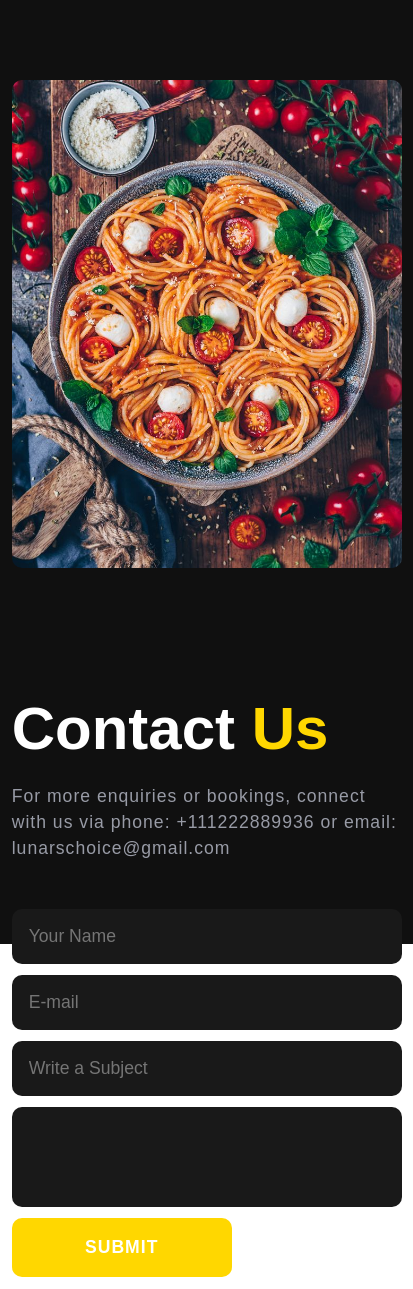
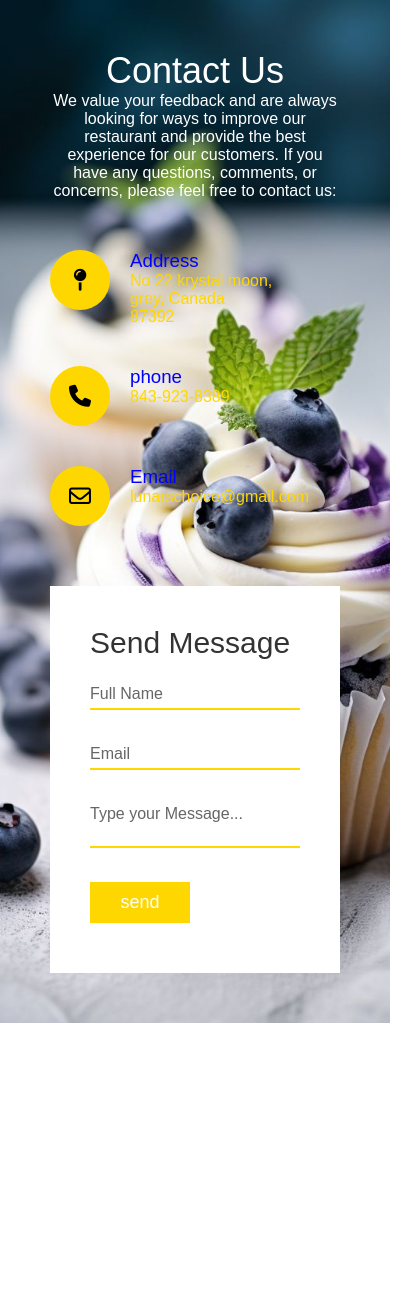
Before and after one commit to favourInyangii/LUNARS-CHOICE, a plain HTML site: page contact.html in a window 390 px wide. Shown: the whole page, 413 px wide, since content can reach past the window. After the commit the page ends 1023 px from the top, so only its background shows below. Drawn offline with Linux system fonts and the light colour scheme.

Commit message:
making the contact page responsive

```diff
--- a/contact.html
+++ b/contact.html
@@ -1,22 +1,57 @@
-<link rel="stylesheet" href="css/style.css">
-<!--contact section-->
+<!DOCTYPE html>
+<head><link rel="stylesheet" href="https://cdnjs.cloudflare.com/ajax/libs/font-awesome/6.5.1/css/all.min.css" integrity="sha512-DTOQO9RWCH3ppGqcWaEA1BIZOC6xxalwEsw9c2QQeAIftl+Vegovlnee1c9QX4TctnWMn13TZye+giMm8e2LwA==" crossorigin="anonymous" referrerpolicy="no-referrer" />
+    <link rel="stylesheet" href="css/contact.css">
+</head>
 <section class="contact">
-    <div class="contact-form">
-        <h1>Contact <span>Us</span></h1>
-        <p>For more enquiries or bookings, connect with us via phone: +111222889936
-            or email: lunarschoice@gmail.com
-        </p>
-        <form action="">
-            <input type="" placeholder="Your Name" required>
-            <input type="email" name="email" id="" placeholder="E-mail" required>
-            <input type="" placeholder="Write a Subject" required>
-            <textarea name="" id="" cols="30" rows="10" placeholder="Your Message">
-
-            </textarea>
-            <input type="submit" name="" value="submit" class="btn">
-        </form>
+    <div class="content">
+<h2>Contact Us</h2>
+<p>We value your feedback and are always looking for ways to improve our restaurant and provide the best experience for our customers. If you have any questions, comments, or concerns, please feel free to contact us:
+</p>
     </div>
-    <div class="contact-img">
-        <img src="res/Vegan Pasta Recipes.jpeg" height="200px">
+    <div class="container">
+        <div class="contactInfo">
+            <div class="box">
+                <div class="icon"><i class="fa-solid fa-map-pin"></i></i></div>
+                <div class="text">
+                    <h3>Address</h3>
+                    <p>No 22 krystal moon, <br> grey, Canada<br>87392</p>
+                </div>
+            </div>
+            <div class="box">
+                <div class="icon"><i class="fa-solid fa-phone"></i></div>
+                <div class="text">
+                    <h3>phone</h3>
+                    <p>843-923-8389</p>
+                </div>
+            </div>
+            <div class="box">
+                <div class="icon"><i class="fa-regular fa-envelope"></i></i></div>
+                <div class="text">
+                    <h3>Email</h3>
+                    <p>lunarschoice@gmail.com</p>
+                </div>
+            </div>
+        </div>
+        <div class="contactForm">
+            <form>
+                <h2>Send Message</h2>
+                <div class="inputBox">
+                    <input type="text" name="username"required="required">
+                    <span>Full Name</span>
+                </div>
+                <div class="inputBox">
+                    <input type="text" name="Email"  required="required">
+                    <span>Email</span>
+                </div>
+                <div class="inputBox">
+                    <textarea required="required"></textarea>
+                    <span>Type your Message...</span>
+                </div>
+                <div class="inputBox">
+                    <input type="submit" name="submit" value="send">
+                </div>
+            </form>
+        </div>
     </div>
 </section>
+</html>
--- /dev/null
+++ b/css/contact.css
@@ -0,0 +1,140 @@
+*{
+    margin: 0;
+    padding: 0;
+    box-sizing: border-box;
+    font-family: 'poppins', sans-serif;
+}
+.contact{
+    position: relative;
+    min-height: 100vh;
+    padding: 50px 100px;
+    display: flex;
+    justify-content: center;
+    align-items: center;
+    flex-direction: column;
+    background: url(../res/White\ Chocolate\ Blueberry\ Cupcakes\ [45\ Minutes].jpeg);
+    background-size: cover;
+}
+.contact .content{
+    max-width: 800px;
+    text-align: center;
+}
+.contact .content h2{
+    font-size: 36px;
+    font-weight: 500;
+    color: #fff;
+}
+.contact .content p{
+    font-weight: 300;
+    color: #fff;
+}
+.container{
+    width: 100%;
+    display: flex;
+    justify-content: center;
+    align-items: center;
+    margin-top: 30px;
+}
+.container .contactInfo{
+    width: 50%;
+    display: flex;
+    flex-direction: column;
+}
+.container .contactInfo .box{
+    position: relative;
+    padding: 20px 0;
+    display: flex;
+}
+.container .contactInfo .box .icon{
+    min-width: 60px;
+    height: 60px;
+    background: gold;
+    display: flex;
+    justify-content: center;
+    align-items: center;
+    border-radius: 50%;
+    font-size: 22px;
+}
+.container .contactInfo .box .text{
+    display: flex;
+    margin-left: 20px;
+    font-size: 16px;
+    color: gold;
+    flex-direction: column;
+    font-weight: 300;
+}
+.container .contactInfo .box .text h3{
+    font-weight: 500;
+    color: blue;
+}
+.contactForm{
+    width: 40%;
+    padding: 40px;
+    background: #fff;
+}
+.contactForm h2{
+    font-size: 30px;
+    color: #333;
+    font-weight: 500;
+}
+.contactForm .inputBox{
+    position: relative;
+    width: 100%;
+    margin-top: 10px;
+}
+.contactForm .inputBox input,
+.contactForm .inputBox textarea
+{
+    width: 100%;
+    padding: 5px 0;
+    font-size: 16px;
+    margin: 10px 0;
+    border: none;
+    border-bottom: 2px solid gold;
+    outline: none;
+    resize: none;
+}
+.contactForm .inputBox span{
+    position: absolute;
+    left: 0;
+    padding: 5px 0;
+    font-size: 16px;
+    margin: 10px 0;
+    pointer-events: none;
+    transition: 0.5s;
+    color: #666;
+}
+.contactForm .inputBox input:focus~span,
+.contactForm .inputBox input:valid~span,
+.contactForm .inputBox textarea:focus~span,
+.contactForm .inputBox textarea:valid~span
+{
+    color: blue;
+    font-size: 12px;
+    transform: translateY(-20px);
+}
+.contactForm .inputBox input[type="submit"]{
+    width: 100px;
+    background: gold;
+    color: #fff;
+    border: none;
+    cursor: pointer;
+    padding: 10px;
+    font-size: 18px;
+}
+@media (max-width: 991px) {
+    .contact{
+        padding: 50px;
+    }
+    .container{
+        flex-direction: column;
+    }
+    .container .contactInfo{
+        margin-bottom: 40px;
+    }
+    .container .contactInfo,
+    .contactForm
+    {
+        width: 100%;
+    }
+}
--- a/css/style.css
+++ b/css/style.css
@@ -102,106 +102,12 @@ footer .p{
     transition: .3s;
     color: white;
 }
-section{
-    padding: 30px 15%;
-}
-.contact{
-    background: #101010;
-    height: 100%;
-    width: 100%;
-    min-height: 100vh;
-    display: grid;
-    grid-template-columns: repeat(2, 2fr);
-    align-items: center;
-    grid-gap:6rem
-}
-.contact-img img{
-    max-width: 100%;
-    width: 400px;
-    height: auto;
-    border-radius: 10px;
-}
-.contact-form h1{
-    font-size: 80px;
-    color: #fff;
-    margin-bottom: 20px;
-}
-.contact-form p{
-    color: #c6c9d8bf;
-    letter-spacing: 1px;
-    line-height: 26px;
-    font-size: 1.1rem;
-    margin-bottom: 3.8rem;
-}
-.contact-form form{
-    position: relative;
-}
-.contact-form form input, form textarea{
-width: 100%;
-padding: 17px;
-border: none;
-outline: none;
-background: #191919;
-color: #fff;
-font-size: 1.1rem;
-margin-bottom: 0.7rem;
-border-radius: 10px;
-}
-.contact-form textarea{
-    resize: none;
-    height: 100px;
-}
-.contact-form form .btn{
-    display: inline-block;
-    background: gold;
-    font-size: 1.1rem;
-    letter-spacing: 1px;
-    text-transform: uppercase;
-    font-weight: 600;
-    border: 2px solid transparent;
-    border-radius: 10px;
-    width: 220px;
-    transition: ease .20s;
-    cursor: pointer;
-
-}
-.contact-form form .btn:hover{
-    border: 2px solid gold;
-    background: transparent;
-    transform: scale(1.1);
-}
-@media (max-width:1570px) {
-    section{
-        height: 100vh;
-        padding: 80px 3%;
-        transition: .2s;
+@media (max-width: 991px) {
+    navbar{
+        padding: 10px;
     }
-    .contact-form h1{
-        font-size: 60px;
-    }
-    .contact-form p{
-        margin-bottom: 3rem;
+    .navbar .logo{
+        font-size: 20px;
+        padding-right: 50px;
     }
 }
-@media (max-width:1090px){
-    .contact{
-        grid: gap 2rem;
-        transition: .3s ;
-    }
-}
-@media (max-width:1000px){
-    .contact{
-        grid-template-columns: 1fr;
-        padding-bottom: 20px;
-    }
-    .contact-form{
-        order: 2;
-    }
-    .contact-img img{
-        max-width: 100%;
-        width: 100%;
-        height: auto;
-        text-align: center;
-        margin-bottom: 30px;
-    }
-}
```
Also changed, not shown: menu.html (deleted, +0 -21 lines).
